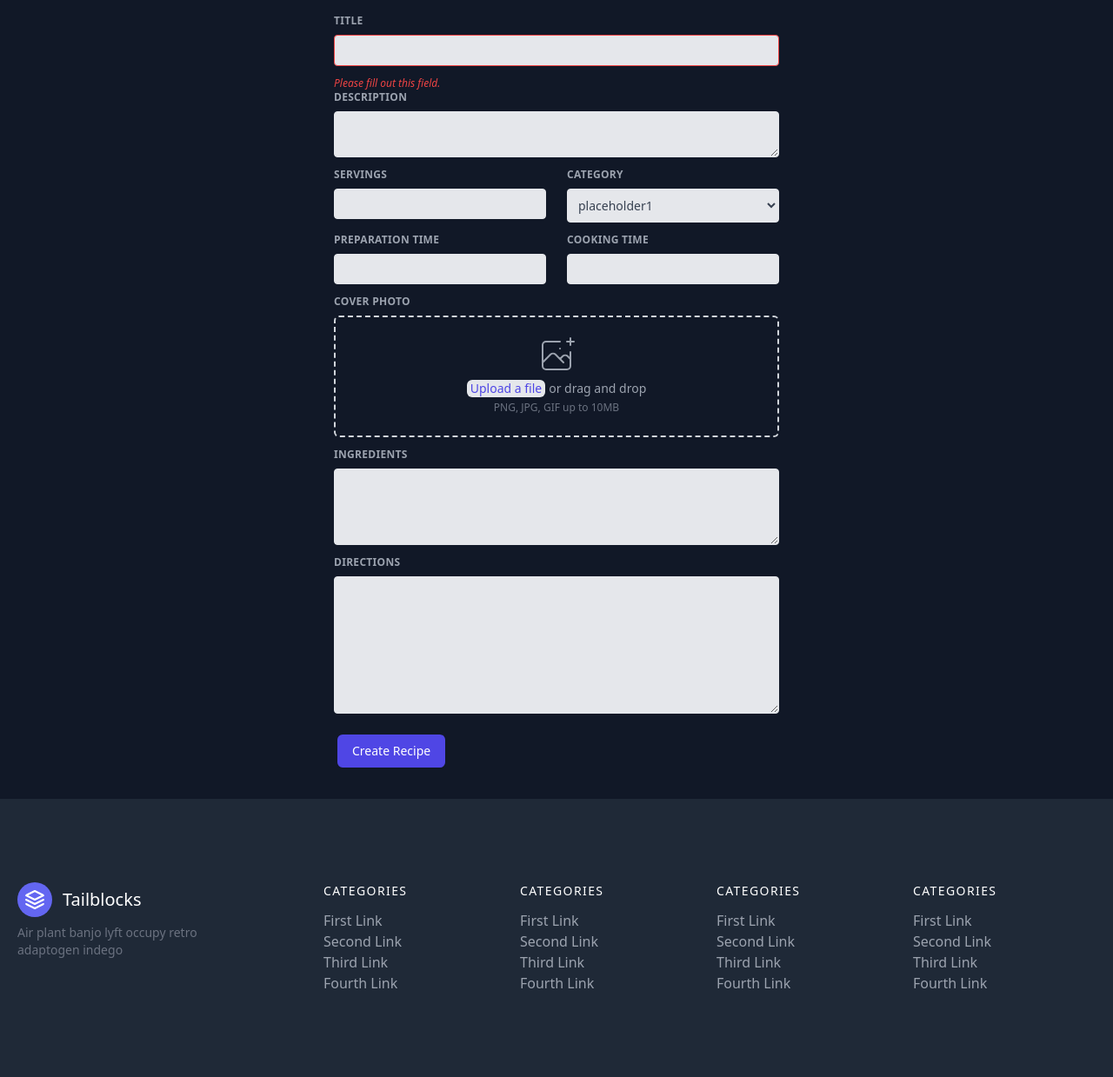
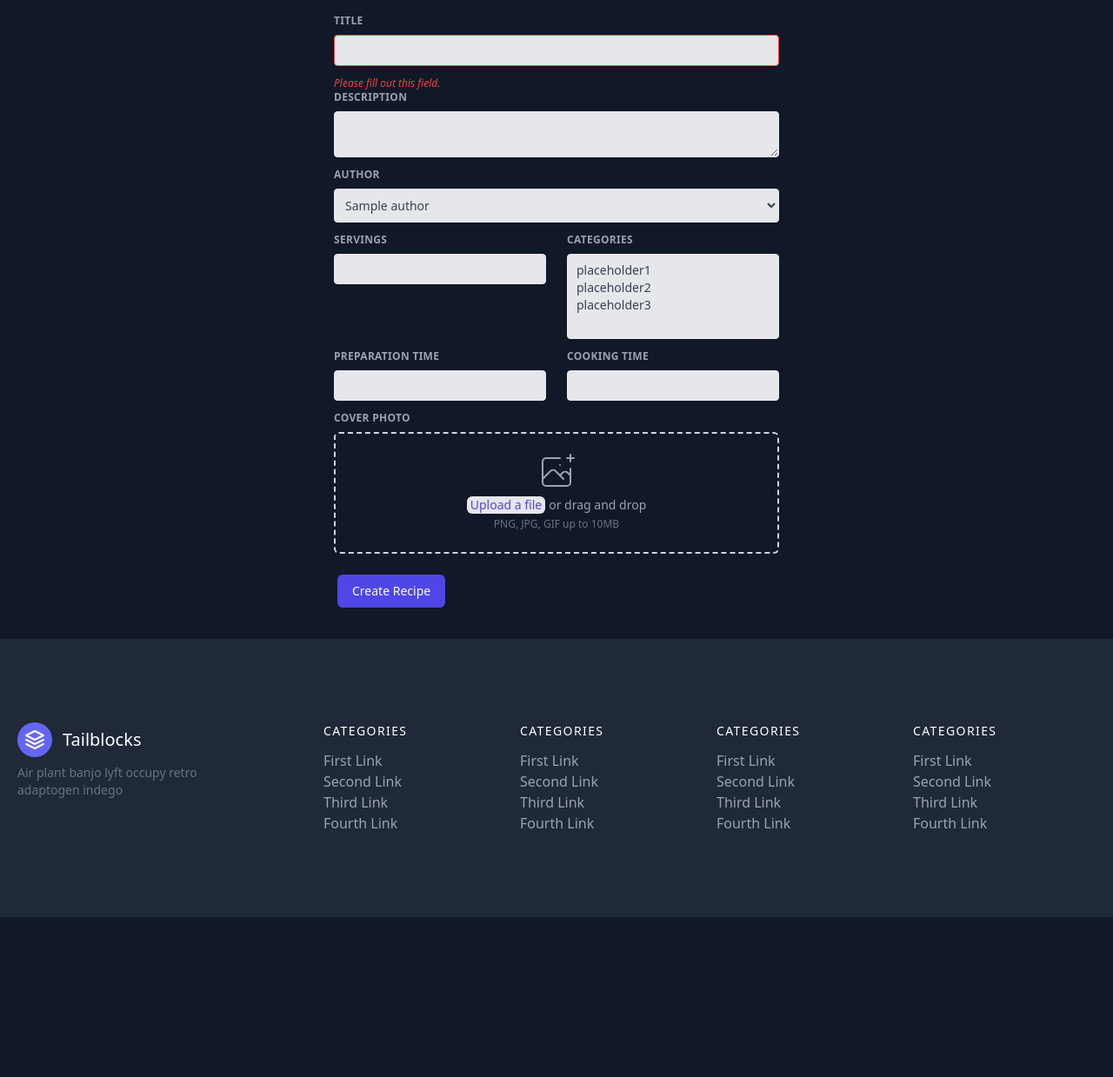
Before and after one commit to TheRealSpectrum/dna-recipe-book, a PHP site: template Views/Recipe/CreateRecipe.php in a window 1280 px wide. Shown: the part 80-1319 px from the top of the page at 87% size. After the commit the page ends 1135 px from the top, so only its background shows below. Run offline with PHP 8.4, Linux system fonts and the light colour scheme; the template is opened without the code that fills it: most values are stand-ins (such as "Sample title", 1, 10 or a date in 2020); some libraries are stand-ins or nearby versions.

Commit message:
Add Authors & Categories to recipe create form

```diff
--- a/Components/Recipe/ShowRow.php
+++ b/Components/Recipe/ShowRow.php
@@ -17,13 +17,11 @@
                 }
                 ?>
                 </ul>
-
-
             </div>
         </div>
         <div class="sm:w-2/3 sm:pl-8 sm:py-8 sm:border-l border-gray-800 sm:border-t-0 border-t mt-4 pt-4 sm:mt-0 text-center sm:text-left">
         <?php foreach($steps as $step) {
-             echo '<p class="leading-relaxed text-xl text-gray-200">Step: ' . $step->index + 1 .  " " . $step->title . '</p>'
+             echo '<p class="leading-relaxed text-xl text-gray-200">Step ' . $step->index + 1 .  ": " . $step->title . '</p>'
                 . '<p class="leading-relaxed text-lg mb-4 text-gray-400">' . $step->description . '</p>';
         }
         ?>
--- a/Views/Recipe/CreateRecipe.php
+++ b/Views/Recipe/CreateRecipe.php
@@ -2,7 +2,7 @@
 
 <!-- Content -->
 <section class="flex-grow text-gray-400 body-font bg-gray-900">
-  <form class="mx-auto w-full max-w-lg my-4">
+  <form class="mx-auto w-full max-w-lg my-4" method="POST">
     <div class="flex flex-wrap -mx-3 mb-6">
       <div class="w-full md:w-100 px-3 mb-6 md:mb-0">
         <label class="block uppercase tracking-wide text-gray-400 text-xs font-bold mb-2" for="recipe_title">
@@ -17,6 +17,17 @@
         </label>
         <textarea class="block w-full bg-gray-200 text-gray-700 border rounded py-2 px-2 mb-3 leading-tight text-sm focus:outline-none focus:bg-white" name="recipe_description"></textarea>
       </div>
+      <div class="w-full md:w-100 px-3 mb-6 md:mb-0">
+        <label class="block uppercase tracking-wide text-gray-400 text-xs font-bold mb-2" for="recipe_author">
+          Author
+        </label>
+        <select class="block w-full bg-gray-200 text-gray-700 border rounded py-2 px-2 mb-3 leading-tight text-sm focus:outline-none focus:bg-white" name="recipe_author" type="text">
+          <?php foreach($authors as $author) {
+            echo '<option value="' . $author->id . '">' . $author->name . '</option>';
+          };
+          ?>
+        </select>
+      </div>
       <div class="w-full md:w-1/2 px-3 mb-6 md:mb-0">
         <label class="block uppercase tracking-wide text-gray-400 text-xs font-bold mb-2" for="recipe_servings">
           Servings
@@ -25,9 +36,9 @@
       </div>
       <div class="w-full md:w-1/2 px-3 mb-6 md:mb-0">
         <label class="block uppercase tracking-wide text-gray-400 text-xs font-bold mb-2" for="recipe_servings">
-          Category
+          Categories
         </label>
-        <select class="block w-full bg-gray-200 text-gray-700 border rounded py-2 px-2 mb-3 leading-tight text-sm focus:outline-none focus:bg-white" name="recipe_servings">
+        <select class="block w-full bg-gray-200 text-gray-700 border rounded py-2 px-2 mb-3 leading-tight text-sm focus:outline-none focus:bg-white" name="recipe_categories" multiple>
           <option value="placeholder1">placeholder1</option>
           <option value="placeholder2">placeholder2</option>
           <option value="placeholder3">placeholder3</option>
@@ -67,18 +78,6 @@
           </div>
         </div>
       </div>
-      <div class="w-full md:w-100 px-3 mb-6 md:mb-0">
-        <label class="block uppercase tracking-wide text-gray-400 text-xs font-bold mb-2" for="recipe_description">
-          Ingredients
-        </label>
-        <textarea class="block w-full bg-gray-200 text-gray-700 border rounded py-2 px-2 mb-3 leading-tight focus:outline-none focus:bg-white text-sm" name="recipe_description" rows="4"></textarea>
-      </div>
-      <div class="w-full md:w-100 px-3 mb-6 md:mb-0">
-        <label class="block uppercase tracking-wide text-gray-400 text-xs font-bold mb-2" for="recipe_description">
-          Directions
-        </label>
-        <textarea class="block w-full bg-gray-200 text-gray-700 border rounded py-2 px-2 mb-3 leading-tight focus:outline-none focus:bg-white text-sm" name="recipe_description" rows="8"></textarea>
-      </div>
       <div class="px-4 py-3  text-right">
         <button type="submit" class="inline-flex justify-center py-2 px-4 border border-transparent shadow-sm text-sm font-medium rounded-md text-white bg-indigo-600 hover:bg-indigo-700 focus:outline-none focus:ring-2 focus:ring-offset-2 focus:ring-indigo-500">
           Create Recipe
--- a/Views/Recipe/Index.php
+++ b/Views/Recipe/Index.php
@@ -16,11 +16,8 @@ use App\Core\View;
         "description" => $recipe->description,
         "author" => $recipe->author(),
       ]);
-
       }
-
       ?>
-
     </div>
   </div>
 </section>
```
Also changed, not shown: App/Controllers/RecipeController.php (+22 -3 lines).
